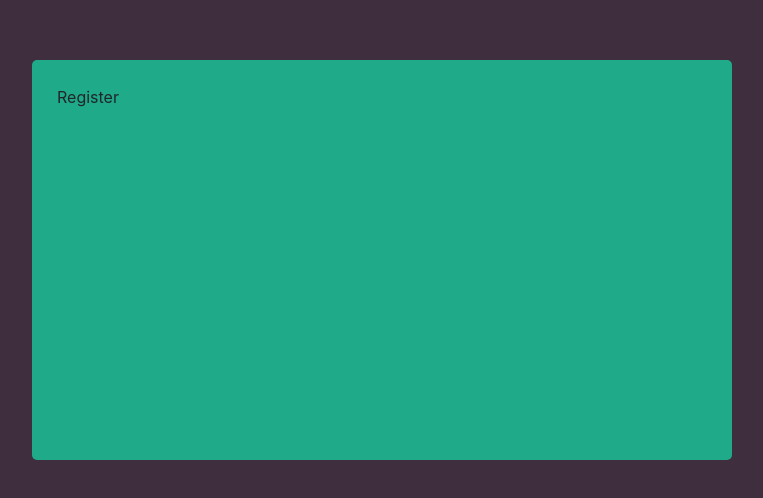
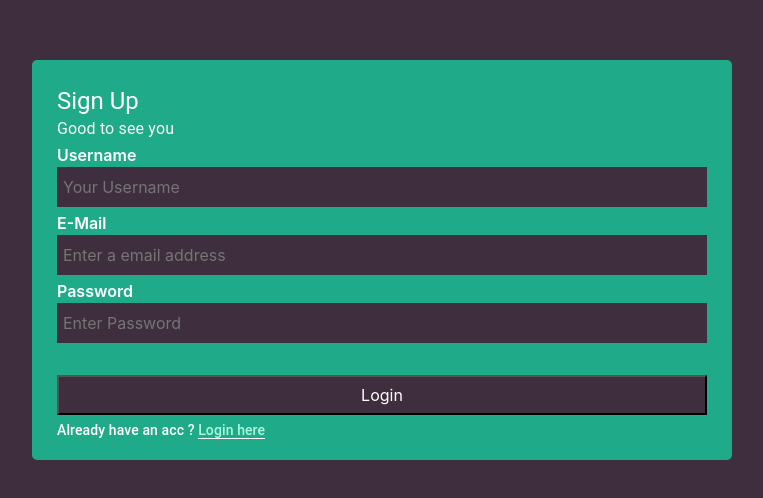
Before and after one commit to roshinys/discord_frontend_react, a React (Create React App) app: page /register in a window 1280 px wide. Shown: the part 140-638 px from the top of the page, without its empty margins (258-1021 px from the left). Built offline with nearby package versions, Linux system fonts and the light colour scheme.

Commit message:
static register page

```diff
--- a/src/component/Auth/Login/Login.js
+++ b/src/component/Auth/Login/Login.js
@@ -21,6 +21,8 @@ function Login() {
   const handleLogin = () => {
     if (isFormValid) {
       console.log(email, password);
+    } else {
+      alert("not a valid user details");
     }
   };
 
--- a/src/component/Auth/Register/Register.js
+++ b/src/component/Auth/Register/Register.js
@@ -1,8 +1,51 @@
-import React from "react";
+import React, { useState, useEffect } from "react";
 import AuthBox from "../../UI/AuthBox/AuthBox";
+import RegisterInput from "./RegisterInput";
+import RegisterHeader from "./RegisterHeader";
+import RegisterFooter from "./RegisterFooter";
 
 function Register() {
-  return <AuthBox>Register</AuthBox>;
+  const [email, setEmail] = useState("");
+  const [password, setPassword] = useState("");
+  const [username, setUsername] = useState("");
+  const [isFormValid, setIsFormValid] = useState(false);
+
+  useEffect(() => {
+    const interval = setTimeout(() => {
+      setIsFormValid(
+        email.includes("@") && password.length >= 6 && username.length > 3
+      );
+    }, 100);
+    return () => {
+      clearInterval(interval);
+    };
+  }, [email, password, username]);
+
+  const handleRegister = () => {
+    if (isFormValid) {
+      console.log(email, password);
+    } else {
+      alert("not a valid user details");
+    }
+  };
+
+  return (
+    <AuthBox>
+      <RegisterHeader />
+      <RegisterInput
+        email={email}
+        setEmail={setEmail}
+        password={password}
+        setPassword={setPassword}
+        username={username}
+        setUsername={setUsername}
+      />
+      <RegisterFooter
+        handleRegister={handleRegister}
+        isFormValid={isFormValid}
+      />
+    </AuthBox>
+  );
 }
 
 export default Register;
--- /dev/null
+++ b/src/component/Auth/Register/RegisterFooter.js
@@ -0,0 +1,35 @@
+import React from "react";
+import Button from "../../UI/Button/Button";
+import RedirectInfo from "../../UI/RedirectInfo/RedirectInfo";
+import { Tooltip } from "@mui/material";
+
+function RegisterFooter({ handleRegister, isFormValid }) {
+  return (
+    <>
+      <Tooltip
+        title={
+          !isFormValid
+            ? "Email should contain 6 characters and password should be of length 6"
+            : "Press to login"
+        }
+        arrow
+      >
+        <div>
+          <Button
+            label="Login"
+            additionalStyles={{ marginTop: "30px" }}
+            onClick={handleRegister}
+          />
+        </div>
+      </Tooltip>
+      <RedirectInfo
+        text="Already have an acc ? "
+        redirectText="Login here"
+        additionalStyles={{ marginTop: "5px" }}
+        redirectTo="/login"
+      />
+    </>
+  );
+}
+
+export default RegisterFooter;
--- /dev/null
+++ b/src/component/Auth/Register/RegisterHeader.js
@@ -0,0 +1,16 @@
+import React from "react";
+import { Typography } from "@mui/material";
+import styles from "../Login/LoginHeader.module.css";
+
+function RegisterHeader() {
+  return (
+    <>
+      <Typography variant="h5" className={styles.loginHeader}>
+        Sign Up
+      </Typography>
+      <Typography className={styles.loginMessage}>Good to see you</Typography>
+    </>
+  );
+}
+
+export default RegisterHeader;
--- /dev/null
+++ b/src/component/Auth/Register/RegisterHeader.module.css
@@ -0,0 +1,8 @@
+.loginHeader {
+  color: white;
+  margin: 2px 0;
+}
+.loginMessage {
+  color: #f5f5f5;
+  margin: 2px 0;
+}
--- /dev/null
+++ b/src/component/Auth/Register/RegisterInput.js
@@ -0,0 +1,34 @@
+import React from "react";
+import InputLabel from "../../UI/InputLabel/InputLabel";
+
+function RegisterInput(props) {
+  const { username, setUsername, email, setEmail, password, setPassword } =
+    props;
+  return (
+    <>
+      <InputLabel
+        value={username}
+        setValue={setUsername}
+        type="username"
+        label="Username"
+        placeholder="Your Username"
+      />
+      <InputLabel
+        value={email}
+        setValue={setEmail}
+        type="email"
+        label="E-Mail"
+        placeholder="Enter a email address"
+      />
+      <InputLabel
+        value={password}
+        setValue={setPassword}
+        type="password"
+        label="Password"
+        placeholder="Enter Password"
+      />
+    </>
+  );
+}
+
+export default RegisterInput;
```
